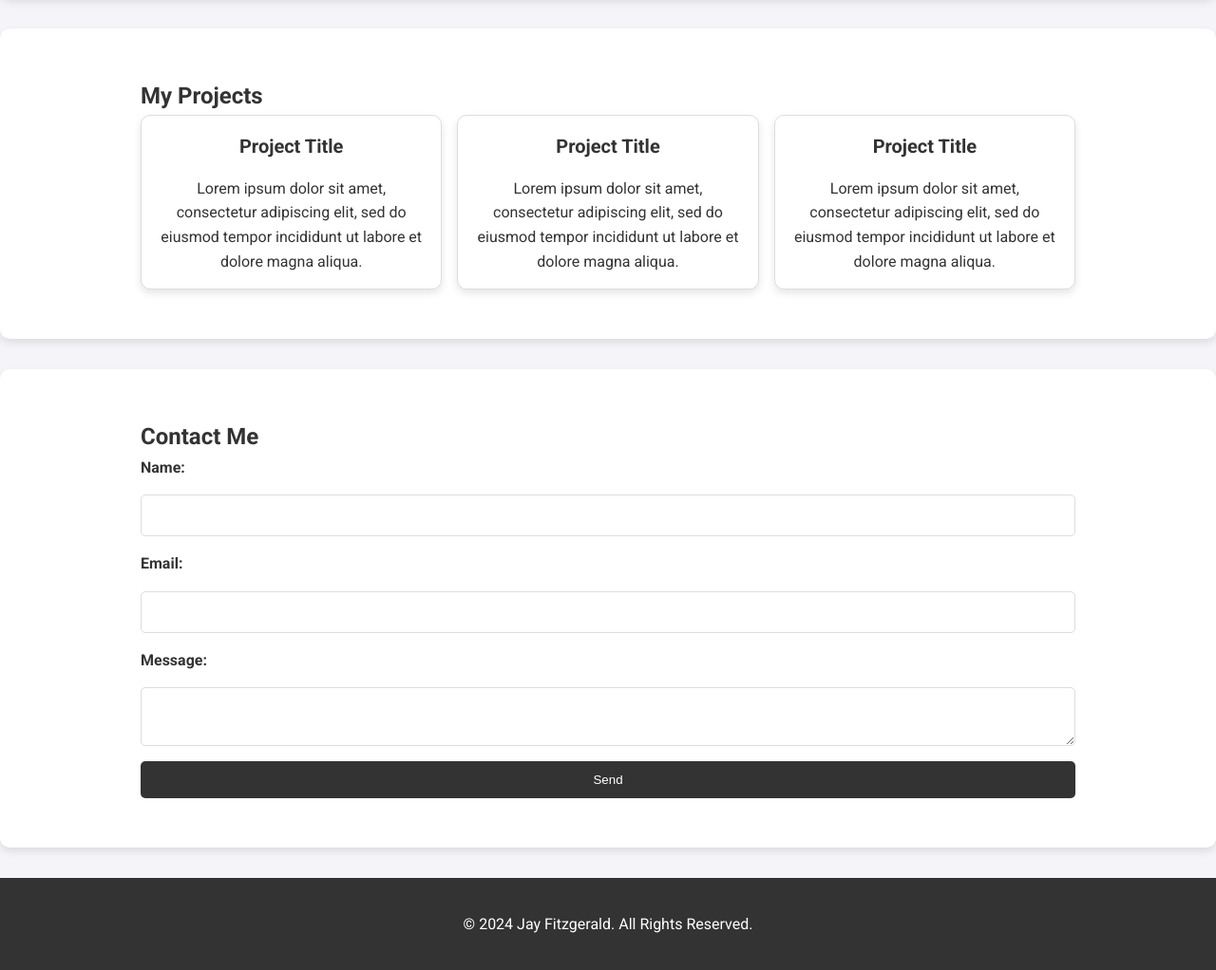
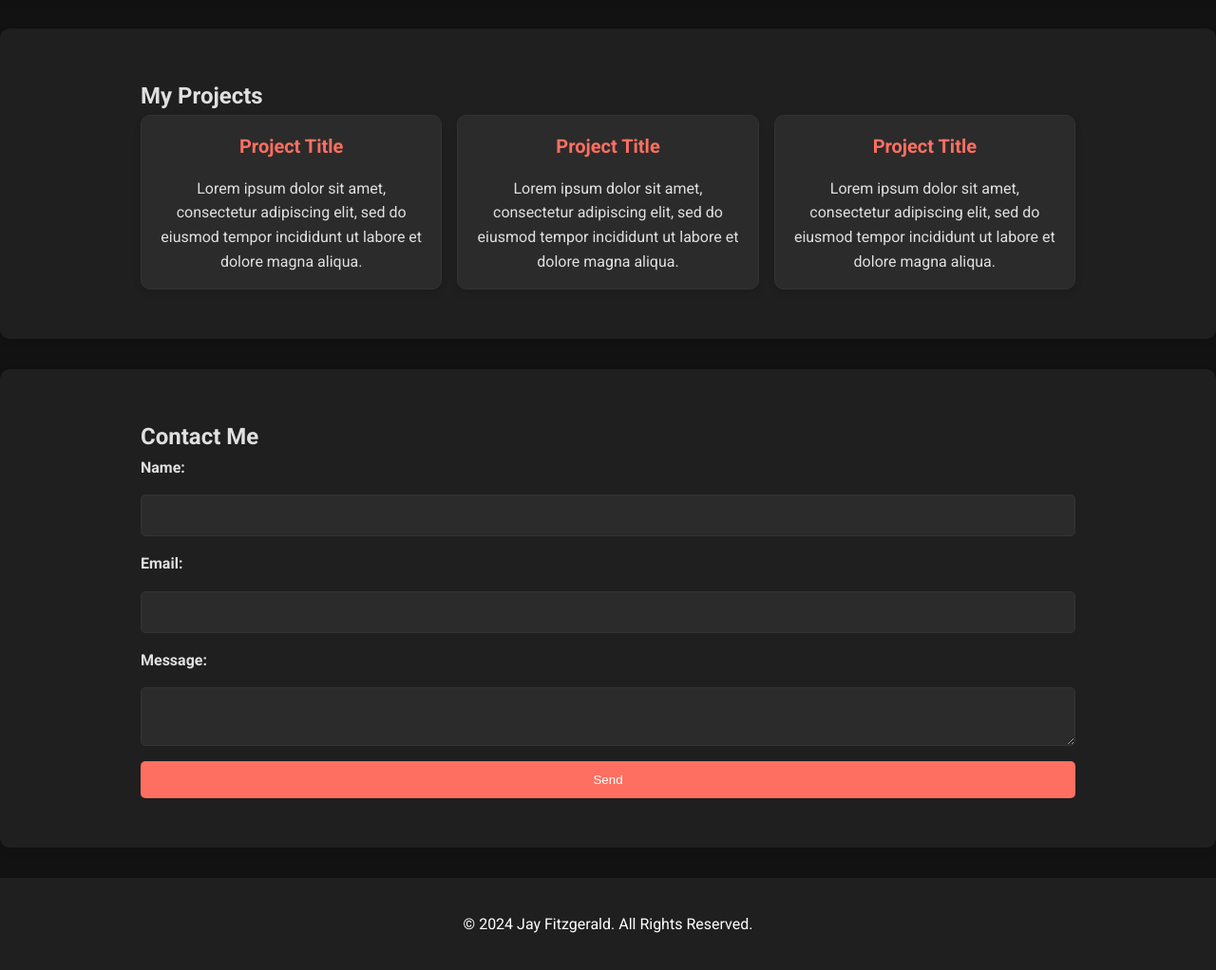
Before and after one commit to regulating/regulating.github.io, a plain HTML site: page index.html in a window 1280 px wide. Shown: the part 640-1662 px from the top of the page at 95% size. Drawn offline with Linux system fonts and the light colour scheme.

Commit message:
Dark Theme Update

```diff
--- a/index.html
+++ b/index.html
@@ -6,6 +6,7 @@
     <title>My Portfolio</title>
     <link rel="stylesheet" href="styles.css">
     <link href="https://fonts.googleapis.com/css2?family=Roboto:wght@400;700&display=swap" rel="stylesheet">
+    <link rel="stylesheet" href="https://cdnjs.cloudflare.com/ajax/libs/font-awesome/5.15.4/css/all.min.css">
 </head>
 <body>
     <!-- loading screen -->
--- a/script.js
+++ b/script.js
@@ -3,7 +3,6 @@ document.addEventListener('DOMContentLoaded', function() {
     setTimeout(() => {
         loadingScreen.classList.add('hidden');
     }, 1500);
-
 
     const typingText = `const portfolio = new Portfolio();
 portfolio.display();`;
--- a/styles.css
+++ b/styles.css
@@ -8,8 +8,8 @@
 body {
     font-family: 'Roboto', sans-serif;
     line-height: 1.6;
-    background-color: #f4f4f9;
-    color: #333;
+    background-color: #121212;
+    color: #e0e0e0;
 }
 
 /* container */
@@ -22,7 +22,7 @@ body {
 
 /* nav bar */
 nav {
-    background: #333;
+    background: #1f1f1f;
     color: #fff;
     padding: 1rem 0;
     box-shadow: 0 4px 8px rgba(0, 0, 0, 0.1);
@@ -64,7 +64,7 @@ nav .nav-links a:hover {
 
 /* hero section */
 .hero {
-    background: #6c63ff;
+    background: linear-gradient(135deg, #6c63ff 50%, #000000);
     color: #fff;
     padding: 4rem 0;
     text-align: center;
@@ -115,7 +115,7 @@ nav .nav-links a:hover {
 /* about section */
 .about {
     padding: 2rem 0;
-    background: #fff;
+    background: #1f1f1f;
     margin-bottom: 2rem;
     box-shadow: 0 4px 8px rgba(0, 0, 0, 0.1);
     border-radius: 10px;
@@ -125,7 +125,7 @@ nav .nav-links a:hover {
 .portfolio {
     padding: 2rem 0;
     margin-bottom: 2rem;
-    background: #fff;
+    background: #1f1f1f;
     box-shadow: 0 4px 8px rgba(0, 0, 0, 0.1);
     border-radius: 10px;
 }
@@ -138,9 +138,9 @@ nav .nav-links a:hover {
 
 .project {
     flex: 1 1 calc(33.333% - 1rem);
-    background: #fff;
+    background: #2b2b2b;
     padding: 1rem;
-    border: 1px solid #ddd;
+    border: 1px solid #333;
     text-align: center;
     border-radius: 10px;
     box-shadow: 0 4px 8px rgba(0, 0, 0, 0.1);
@@ -155,6 +155,7 @@ nav .nav-links a:hover {
 .project h3 {
     margin-bottom: 1rem;
     font-size: 1.25rem;
+    color: #ff6f61;
 }
 
 .project p {
@@ -164,7 +165,7 @@ nav .nav-links a:hover {
 /* contact section */
 .contact {
     padding: 2rem 0;
-    background: #fff;
+    background: #1f1f1f;
     box-shadow: 0 4px 8px rgba(0, 0, 0, 0.1);
     border-radius: 10px;
 }
@@ -182,14 +183,16 @@ nav .nav-links a:hover {
 .contact input,
 .contact textarea {
     padding: 0.75rem;
-    border: 1px solid #ddd;
+    border: 1px solid #333;
     border-radius: 5px;
     font-size: 1rem;
+    background: #2b2b2b;
+    color: #fff;
 }
 
 .contact button {
     padding: 0.75rem;
-    background: #333;
+    background: #ff6f61;
     color: #fff;
     border: none;
     cursor: pointer;
@@ -198,12 +201,12 @@ nav .nav-links a:hover {
 }
 
 .contact button:hover {
-    background: #575757;
+    background: #e65b55;
 }
 
 /* footer */
 footer {
-    background: #333;
+    background: #1f1f1f;
     color: #fff;
     text-align: center;
     padding: 1rem 0;
```
